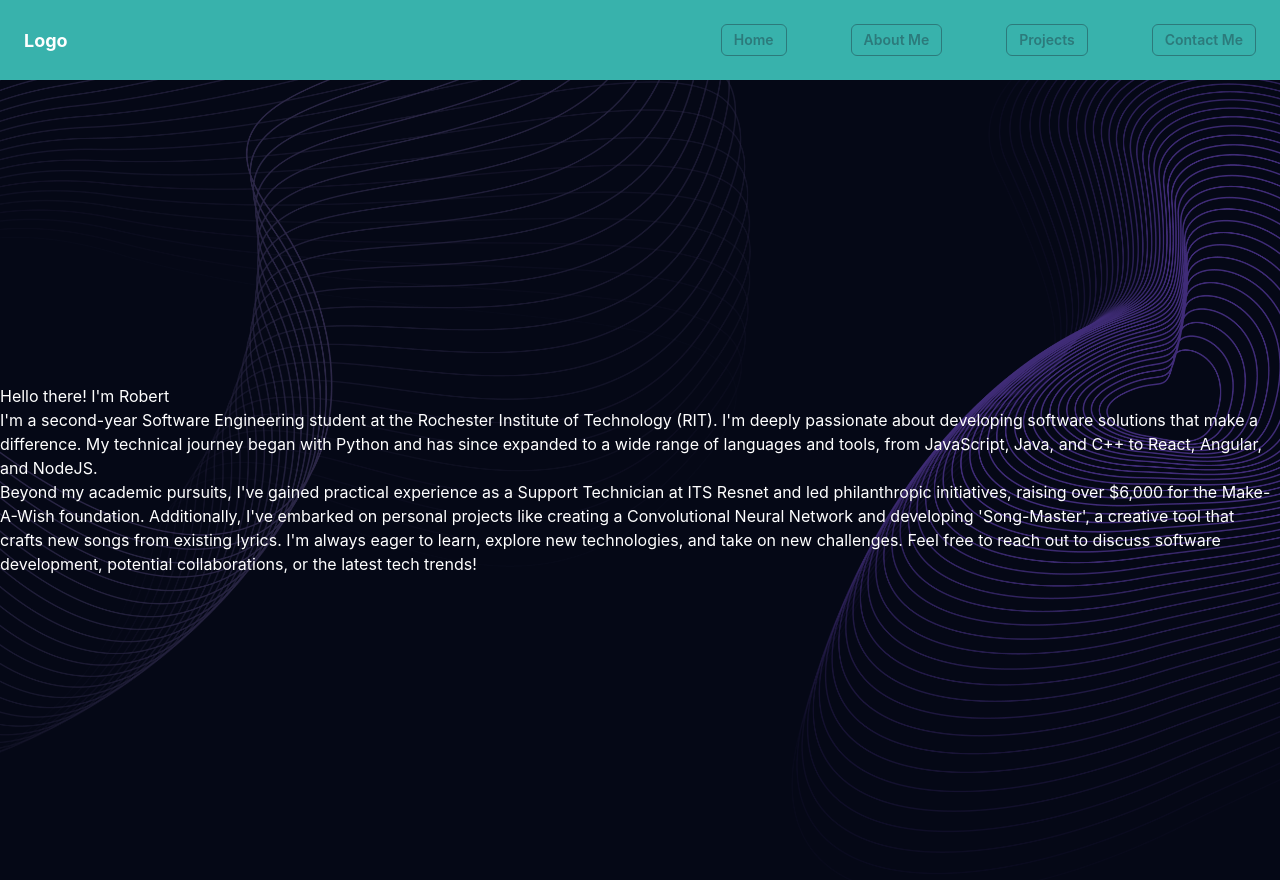
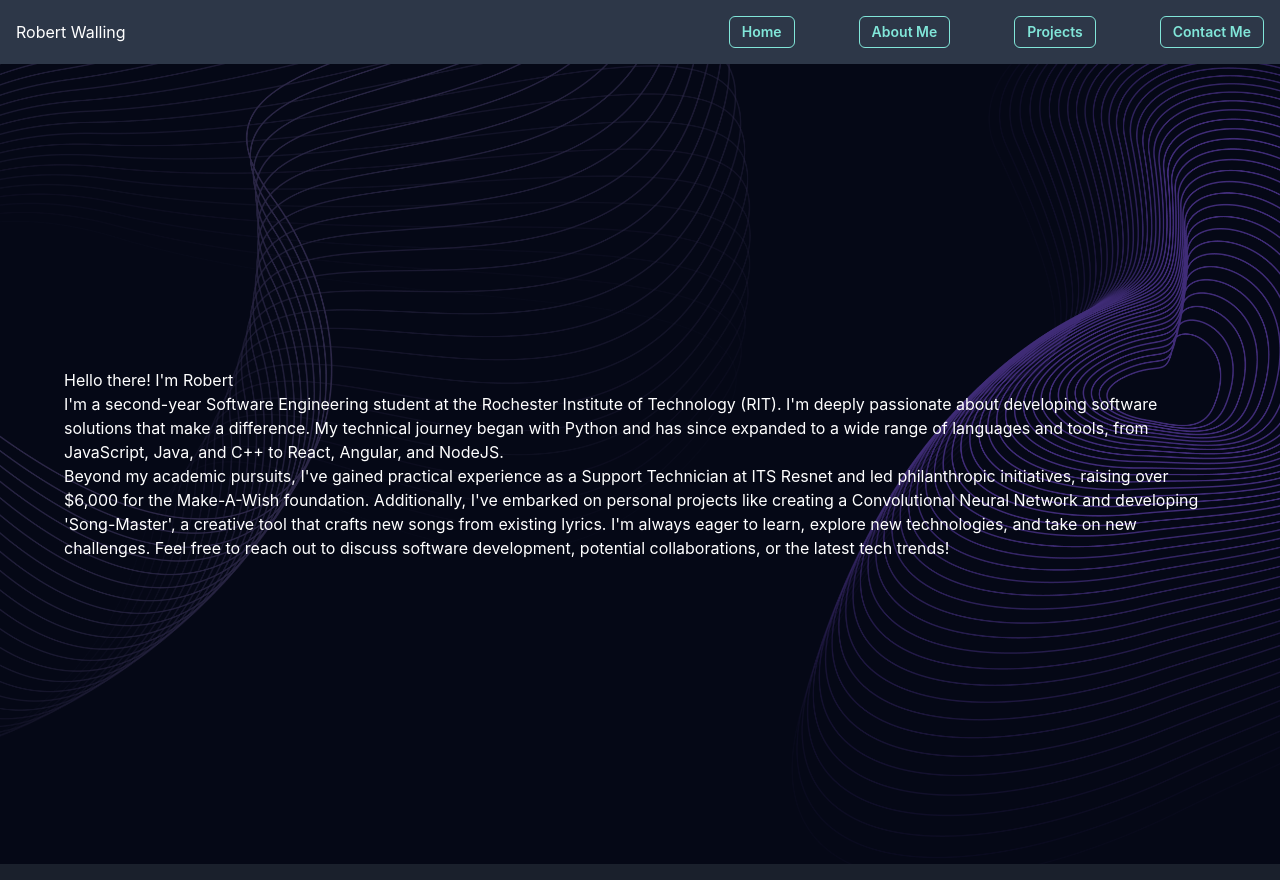
Before and after one commit to RWalling21/RW-Portfolio, a React (Create React App) app in the folder portfolio/: page / in a window 1280 px wide. Built offline with nearby package versions, Linux system fonts and the light colour scheme; the HTML template or start-up script is replaced by a standard one.

Commit message:
Cleaned code

```diff
--- a/portfolio/src/App.tsx
+++ b/portfolio/src/App.tsx
@@ -1,25 +1,15 @@
 import './App.css';
 
 import React from 'react';
+import { ChakraProvider, CSSReset } from "@chakra-ui/react";
+
 import NavBar from './header/Navbar';
 import Hero from './hero/Hero';
-import { ChakraProvider, CSSReset, extendTheme } from "@chakra-ui/react";
-
-const theme = extendTheme({
-    config: {
-      initialColorMode: "light",
-      useSystemColorMode: false,
-    },
-    colors: {
-      teal: {
-        500: "#38B2AC",
-      },
-    },
-  });
+import Theme from './Theme';
 
 const App : React.FC = () => {
   return (
-        <ChakraProvider theme={theme}>
+        <ChakraProvider theme={Theme}>
             <CSSReset />
             <NavBar />
 
--- /dev/null
+++ b/portfolio/src/Theme.ts
@@ -0,0 +1,18 @@
+import { extendTheme } from "@chakra-ui/react";
+
+const Theme = extendTheme({
+    config: {
+        initialColorMode: "dark",
+        useSystemColorMode: false,
+    },
+    colors: {
+        teal: {
+            500: "#38B2AC",
+        },
+        darkGray: {
+            500: "#2D3748",
+        }
+    },
+});
+
+export default Theme;
--- a/portfolio/src/header/navbar.tsx
+++ b/portfolio/src/header/navbar.tsx
@@ -1,6 +1,6 @@
 import React from 'react';
 import logo from "./logo.png";
-import { Button, Box, Stack, Flex, Text } from "@chakra-ui/react";
+import { Button, Box, Stack, Flex, Text, Image } from "@chakra-ui/react";
 
 interface NavButtonProps {
     children: React.ReactNode;
@@ -21,14 +21,12 @@ const Navbar : React.FC = () => {
             align="center"
             justify="space-between"
             wrap="wrap"
-            padding="1.5rem"
-            bg="teal.500"
+            padding="1rem"
+            bg="darkGray.500"
             color="white"
         >
             <Flex align="center" mr={5}>
-                <Text fontSize="lg" fontWeight="bold">
-                    Logo
-                </Text>
+                <h2> Robert Walling </h2>
             </Flex>
 
             <Box
--- /dev/null
+++ b/portfolio/src/hero/Hero.css
@@ -0,0 +1,12 @@
+.content {
+    height: 100vh;
+    display: flex;
+    padding-left: 4rem;
+    padding-right: 4rem;
+    background-image: url("./herobg.png");
+    background-size: cover;
+    background-position: center;
+    justify-content: center;
+    align-items: center;
+    color: #ffffff;
+}
--- a/portfolio/src/hero/Hero.tsx
+++ b/portfolio/src/hero/Hero.tsx
@@ -1,21 +1,10 @@
+import "./Hero.css"
 import React from 'react';
-import backgroundImage from './herobg.png';
 import AboutMe from '../aboutMe/AboutMe';
 
 const Hero : React.FC = () => {
-    const heroStyle = {
-        height: "100vh",
-        backgroundImage: `url(${backgroundImage})`,
-        backgroundSize: "cover",
-        backgroundPosition: "center",
-        display: "flex",
-        justifyContent: "center",
-        alignItems: "center",
-        color: "#ffffff"
-    };
-
     return (
-        <div style={heroStyle}>
+        <div className="content">
             <AboutMe />
         </div>
     )
```
